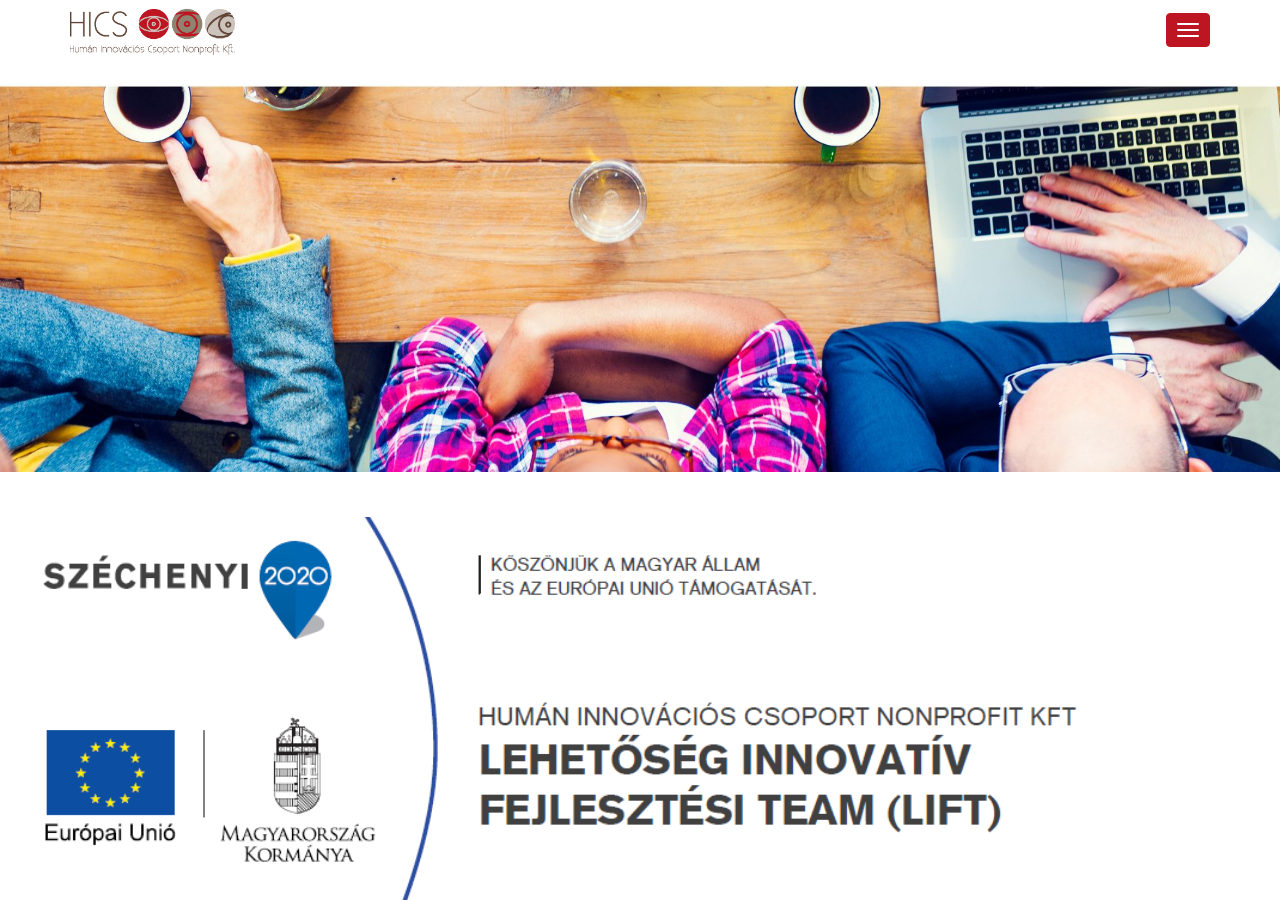
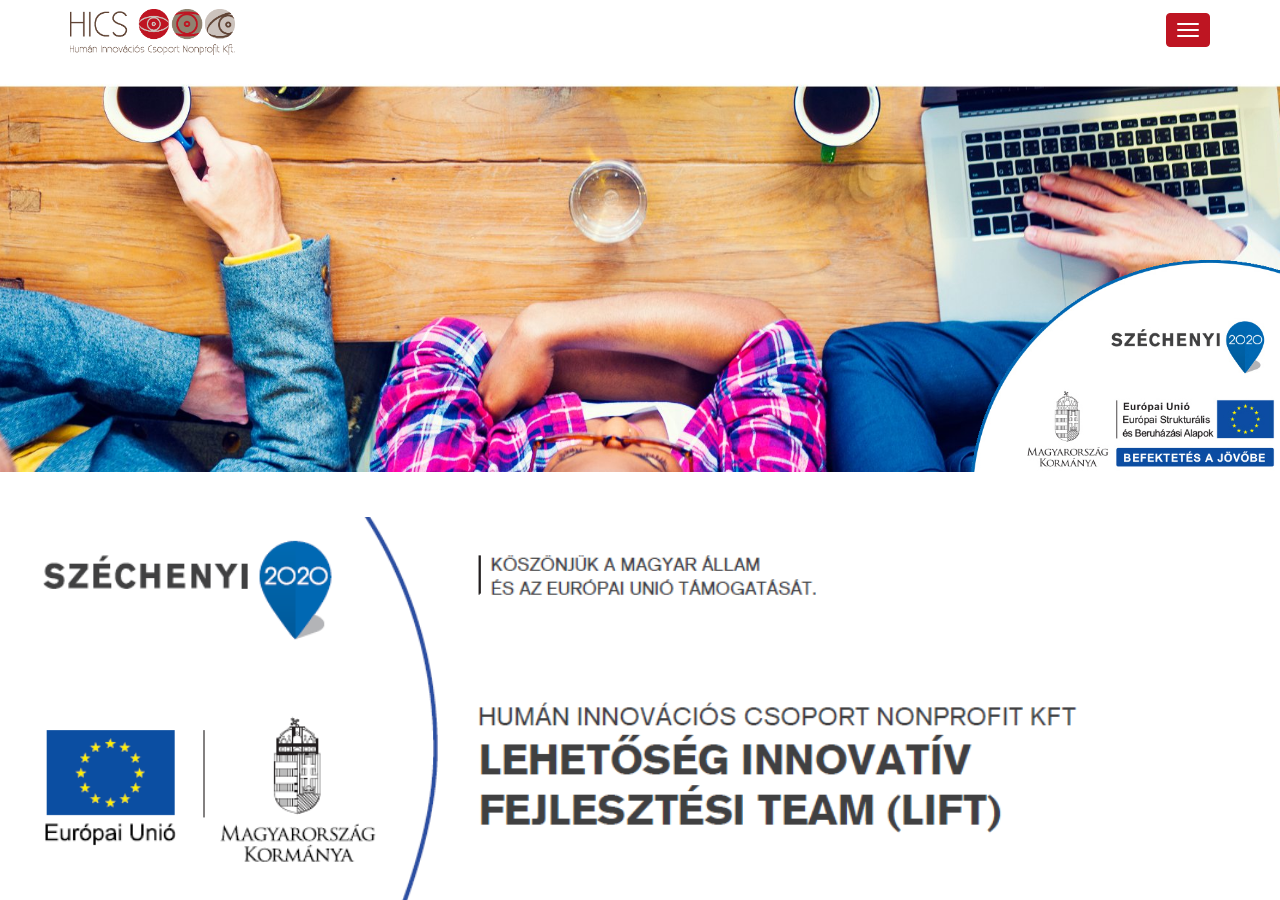
Before and after one commit to ArDrift/rebase_hics, a Jekyll site: the page built from index.md, in a window 1280 px wide and 900 px high, scrolled down 592 px. Built offline with Jekyll 4.4.1, drawn with Linux system fonts in a browser that asks for light colours; some web fonts are replaced.

Commit message:
Add other ginop logo to header

```diff
--- a/_includes/data/header.html
+++ b/_includes/data/header.html
@@ -15,6 +15,9 @@
                   <img src="/assets/img/hics-logo.png" alt="HICS logo">
               </div>
           </div>
+      </div>
+      <div class="main_ginop">
+          <img src="/assets/img/ginop_strukt_small_transparent.png" alt="Ginop struktúrális és beruházási alapok támogatás"/>
       </div>
   </header>
 
--- a/css/style.css
+++ b/css/style.css
@@ -25,3 +25,14 @@
         width: 100vw;
     }
 }
+
+.main_ginop {
+    position: relative;
+}
+
+.main_ginop img {
+    position: absolute;
+    bottom: 0vh;
+    right: 0vh;
+    width: 35vh;
+}
```
Also changed, not shown: assets/img/ginop_strukt_small_transparent.png (added).
